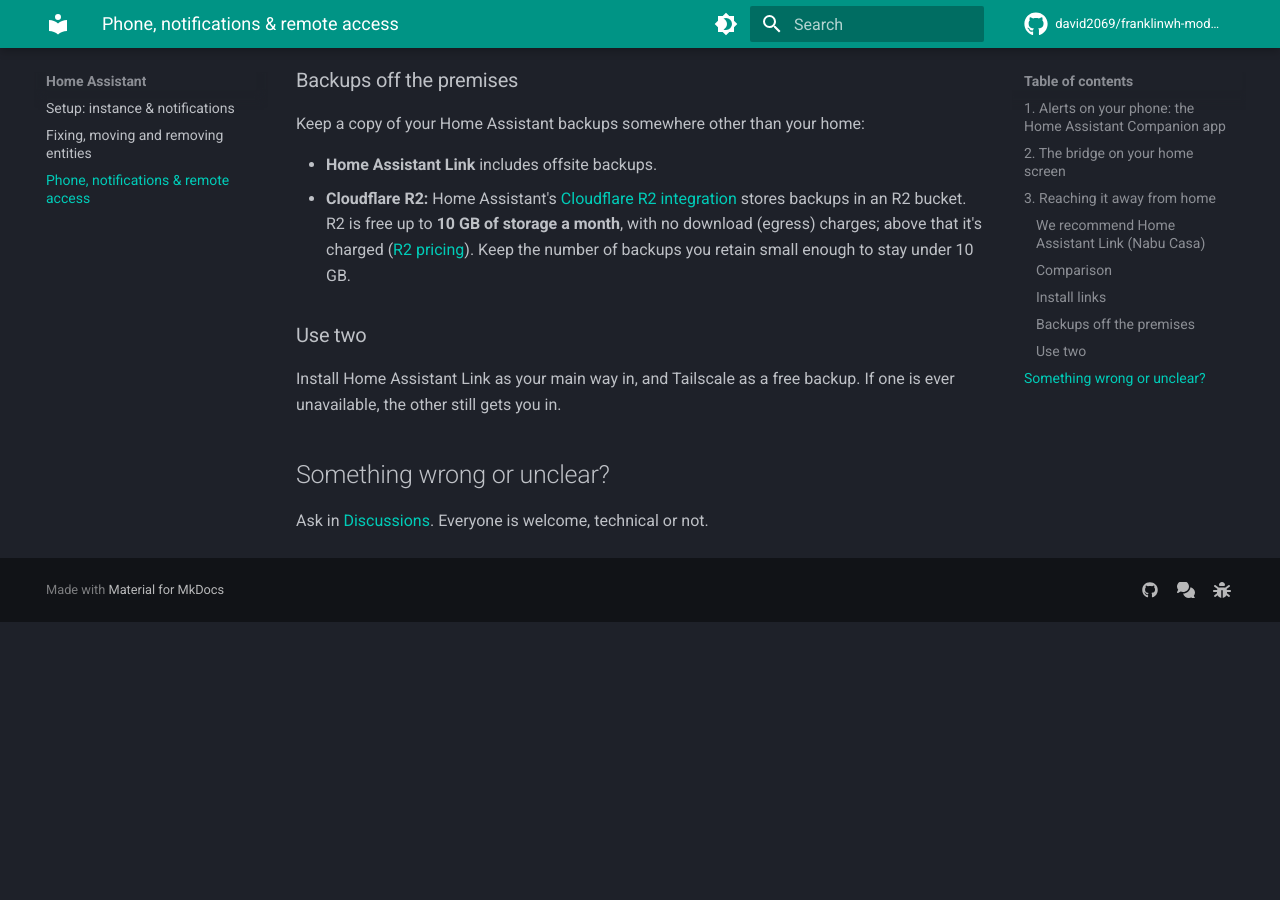
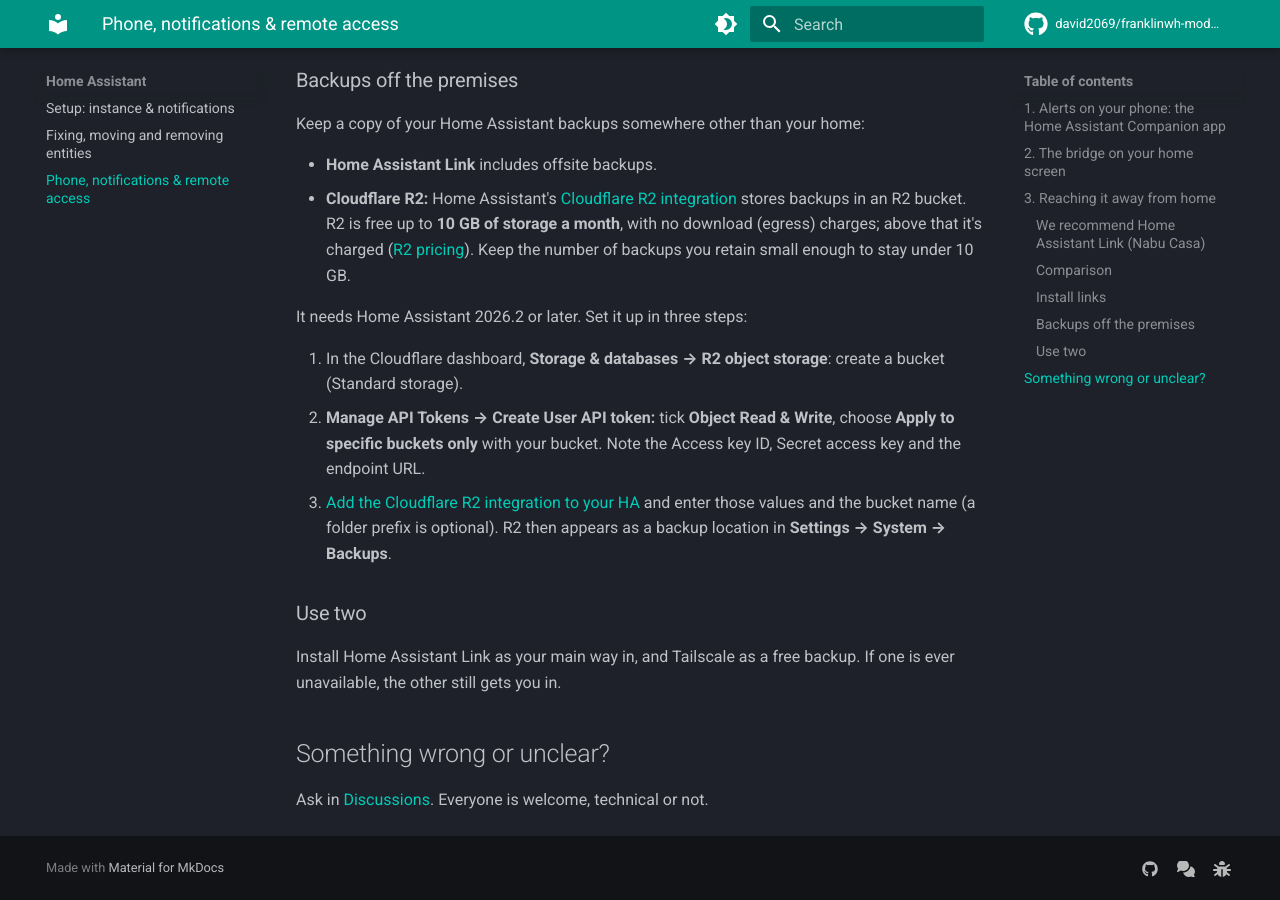
Before and after one commit to david2069/franklinwh-modbus-bridge, an MkDocs documentation site: the page built from docs/user/phone-and-remote-access.md, in a window 1280 px wide and 900 px high, scrolled down 3748 px. Built offline with MkDocs 1.6.1 and Material for MkDocs 9.7.7, drawn with Linux system fonts in a browser that asks for light colours; comment, search, counter and statistics services are not loaded; before the commit the page ends 4370 px from its top, so only the background shows below that.

Commit message:
docs: Cloudflare R2 backup set-up steps
Refs #327

Co-Authored-By: Claude Opus 5.5 <noreply@anthropic.com>
Claude-Session: https://claude.ai/code/session_01Y16KzdPEVsgLsqKASFjb7K

```diff
--- a/docs/user/phone-and-remote-access.md
+++ b/docs/user/phone-and-remote-access.md
@@ -124,6 +124,17 @@ Keep a copy of your Home Assistant backups somewhere other than your home:
   ([R2 pricing](https://developers.cloudflare.com/r2/pricing/)). Keep the number of
   backups you retain small enough to stay under 10 GB.
 
+  It needs Home Assistant 2026.2 or later. Set it up in three steps:
+
+  1. In the Cloudflare dashboard, **Storage & databases → R2 object storage**: create a
+     bucket (Standard storage).
+  2. **Manage API Tokens → Create User API token:** tick **Object Read & Write**, choose
+     **Apply to specific buckets only** with your bucket. Note the Access key ID, Secret
+     access key and the endpoint URL.
+  3. [Add the Cloudflare R2 integration to your HA](https://my.home-assistant.io/redirect/config_flow_start?domain=cloudflare_r2)
+     and enter those values and the bucket name (a folder prefix is optional). R2 then
+     appears as a backup location in **Settings → System → Backups**.
+
 ### Use two
 
 Install Home Assistant Link as your main way in, and Tailscale as a free backup. If one
```
